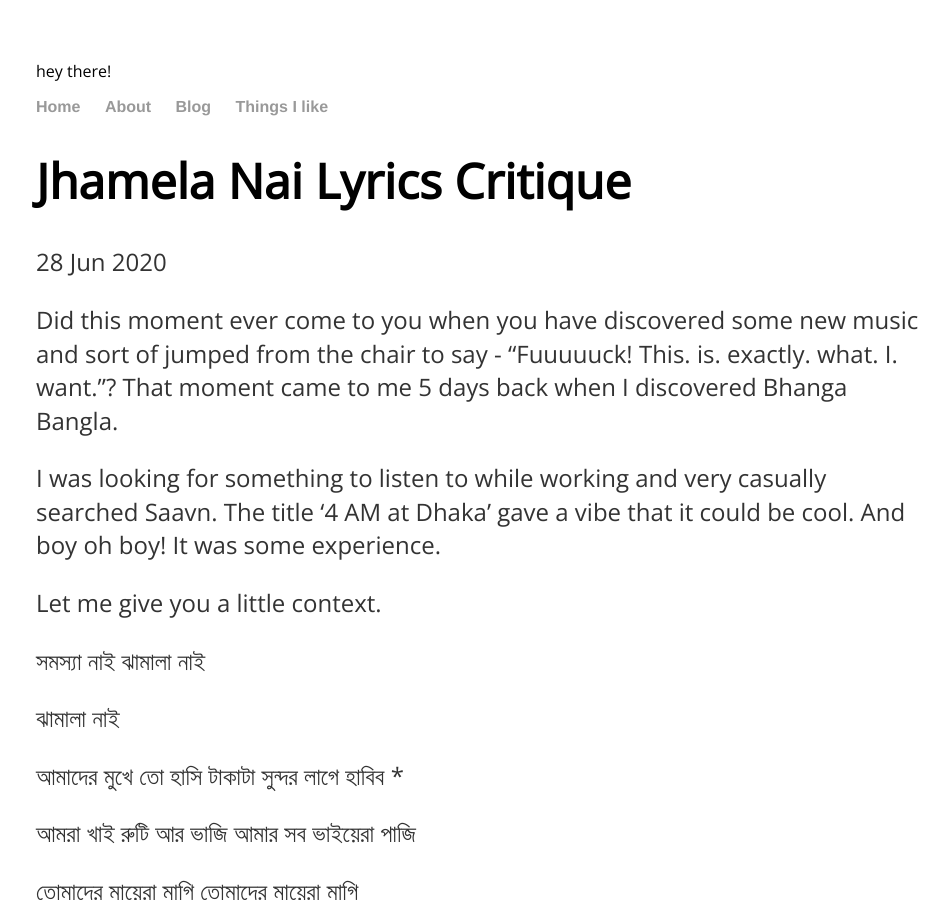
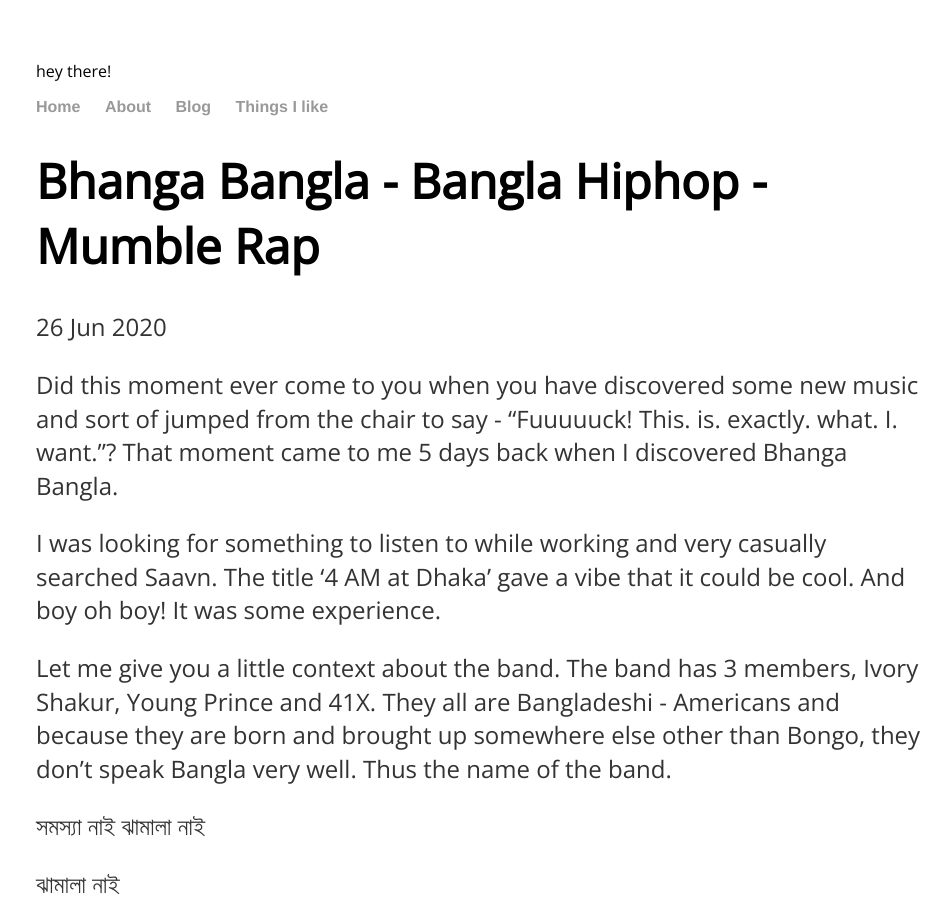
Before and after one commit to damnArin/damnArin.github.io, a Jekyll site: the page built from _posts/2020-06-28-Jhamela-Nai-Lyrics-Critique.md, in a window 1280 px wide and 900 px high. Shown: the whole window, without its empty margins (156-1107 px from the left). Built offline with Jekyll 4.4.1, drawn with Linux system fonts in a browser that asks for light colours; our own code applies the rules of GitHub Pages for plain Markdown files; comment, search, counter and statistics services are not loaded.

Commit message:
Update 2020-06-28-Jhamela-Nai-Lyrics-Critique.md

```diff
--- a/_posts/2020-06-28-Jhamela-Nai-Lyrics-Critique.md
+++ b/_posts/2020-06-28-Jhamela-Nai-Lyrics-Critique.md
@@ -1,8 +1,15 @@
+---
+layout: post
+comments: true
+title: "Bhanga Bangla - Bangla Hiphop - Mumble Rap"
+date: 2020-06-26
+---
+
 Did this moment ever come to you when you have discovered some new music and sort of jumped from the chair to say - "Fuuuuuck! This. is. exactly. what. I. want."? That moment came to me 5 days back when I discovered Bhanga Bangla.
 
 I was looking for something to listen to while working and very casually searched Saavn. The title '4 AM at Dhaka' gave a vibe that it could be cool. And boy oh boy! It was some experience.
 
-Let me give you a little context.
+Let me give you a little context about the band. The band has 3 members, Ivory Shakur, Young Prince and 41X. They all are Bangladeshi - Americans and because they are born and brought up somewhere else other than Bongo, they don't speak Bangla very well. Thus the name of the band.
 
 সমস্যা নাই
 ঝামালা নাই
```
